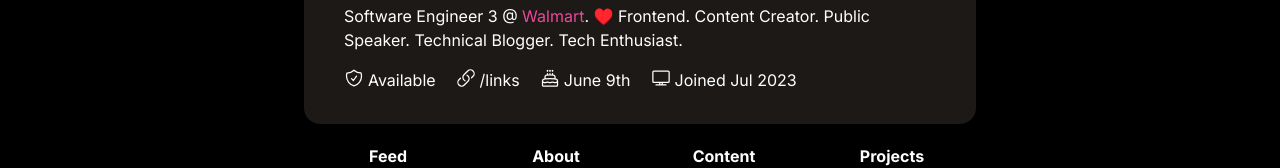
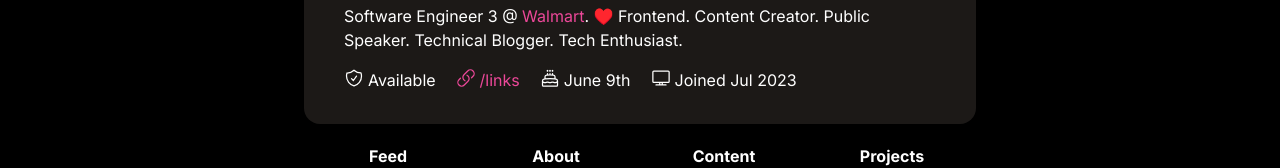
Before and after one commit to thekrprince/portfolio, a Next.js app: page / in a window 1280 px wide. Shown: the part 328-496 px from the top of the page. Built offline with nearby package versions, Linux system fonts and the light colour scheme.

Commit message:
links effect added

```diff
--- a/src/components/summary/index.tsx
+++ b/src/components/summary/index.tsx
@@ -58,7 +58,10 @@ export default function Summary() {
           </svg>
           <span className="ml-1">Available</span>
         </span>
-        <span className="flex mr-2 md:mr-4">
+        <Link
+          href="/links"
+          className="flex mr-2 md:mr-4 text-pink-500 hover:underline hover:decoration-4 hover:decoration-pink-500"
+        >
           <svg
             xmlns="http://www.w3.org/2000/svg"
             fill="none"
@@ -74,7 +77,7 @@ export default function Summary() {
             />
           </svg>
           <span className="ml-1">/links</span>
-        </span>
+        </Link>
         <span className="flex mr-2 md:mr-4">
           <svg
             xmlns="http://www.w3.org/2000/svg"
```
